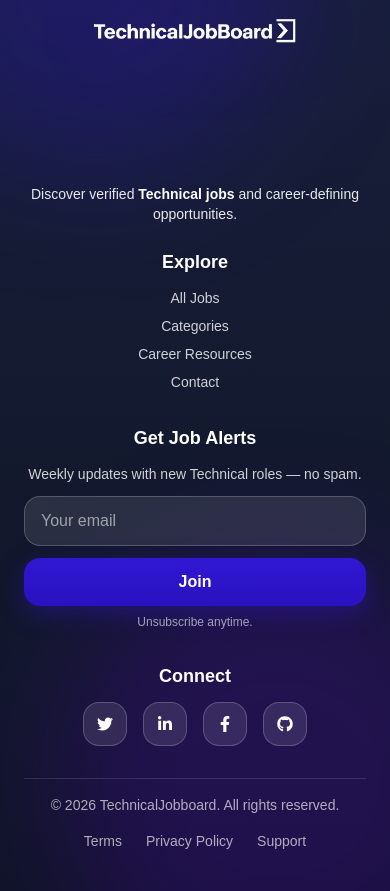
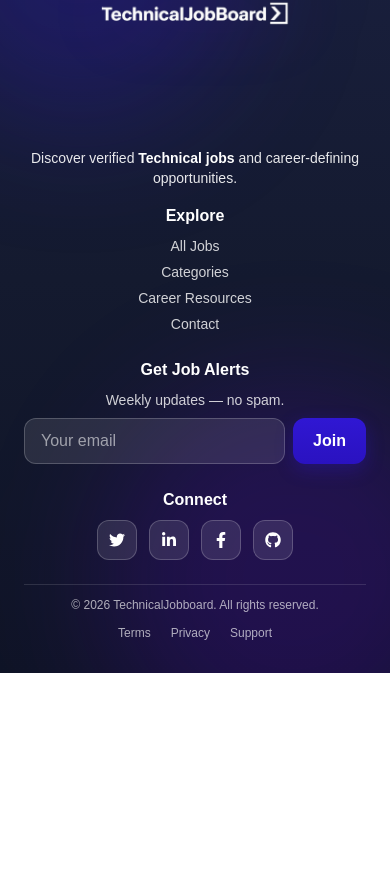
Before and after one commit to adebisidolapo/technicaljobboard, a Next.js app in the folder jobboard/: page / in a window 390 px wide. Shown: the part 8164-9055 px from the top of the page. After the commit the page ends 8837 px from the top, so only its background shows below. Built offline with nearby package versions, Linux system fonts and the light colour scheme.

Commit message:
update ui

```diff
--- a/jobboard/components/Footer.tsx
+++ b/jobboard/components/Footer.tsx
@@ -10,94 +10,111 @@ export default function Footer() {
       {/* Background */}
       <div className="relative bg-gradient-to-b from-[#1A2040] via-[#141A2F] to-[#0F1426]">
         {/* Glows */}
-        <div className="pointer-events-none absolute -top-24 -left-24 h-96 w-96 rounded-full bg-[#3017D3]/25 blur-3xl" />
-        <div className="pointer-events-none absolute -bottom-28 -right-28 h-[28rem] w-[28rem] rounded-full bg-[#6F00FC]/18 blur-3xl" />
+        <div className="pointer-events-none absolute -top-20 -left-20 h-80 w-80 rounded-full bg-[#3017D3]/25 blur-3xl" />
+        <div className="pointer-events-none absolute -bottom-24 -right-24 h-[24rem] w-[24rem] rounded-full bg-[#6F00FC]/18 blur-3xl" />
 
-        {/* Container */}
-        <div className="relative mx-auto max-w-7xl px-6 pt-6 pb-10">
-          {/* Logo + tagline (closer to top + spacing under logo) */}
+        {/* Container (LESS vertical padding) */}
+        <div className="relative mx-auto max-w-7xl px-6 pt-4 pb-8">
+
+          {/* LOGO + TAGLINE (TIGHT) */}
           <div className="flex flex-col items-center text-center">
             <img
               src="/logo.png"
               alt="TechnicalJobboard Logo"
-              className="w-[260px] sm:w-[320px] md:w-[380px] lg:w-[440px] h-auto object-contain drop-shadow-[0_0_40px_rgba(111,0,252,0.35)]"
+              className="
+                w-[240px]
+                sm:w-[280px]
+                md:w-[330px]
+                lg:w-[380px]
+                h-auto object-contain
+                drop-shadow-[0_0_32px_rgba(111,0,252,0.3)]
+              "
             />
 
-            {/* 👇 Space between logo and text */}
-            <p className="mt-4 text-white/90 text-sm sm:text-base max-w-2xl">
+            {/* MUCH CLOSER */}
+            <p className="mt-2 text-white/90 text-sm sm:text-base max-w-xl">
               Discover verified{" "}
               <span className="font-semibold text-white">Technical jobs</span>{" "}
               and career-defining opportunities.
             </p>
           </div>
 
-          {/* Columns (pulled up closer) */}
-          <div className="mt-6 md:mt-7 grid grid-cols-1 md:grid-cols-3 gap-8 md:gap-10 text-center">
+          {/* COLUMNS (PULLED UP HARD) */}
+          <div className="mt-4 md:mt-5 grid grid-cols-1 md:grid-cols-3 gap-6 md:gap-8 text-center">
+
             {/* Explore */}
             <div className="flex flex-col items-center">
-              <h3 className="font-semibold text-lg mb-3">Explore</h3>
-              <ul className="space-y-2 text-white/80 text-sm">
-                <li className="hover:text-white transition cursor-pointer">All Jobs</li>
-                <li className="hover:text-white transition cursor-pointer">Categories</li>
-                <li className="hover:text-white transition cursor-pointer">Career Resources</li>
-                <li className="hover:text-white transition cursor-pointer">Contact</li>
+              <h3 className="font-semibold text-base mb-2">Explore</h3>
+              <ul className="space-y-1.5 text-white/80 text-sm">
+                <li className="hover:text-white cursor-pointer">All Jobs</li>
+                <li className="hover:text-white cursor-pointer">Categories</li>
+                <li className="hover:text-white cursor-pointer">Career Resources</li>
+                <li className="hover:text-white cursor-pointer">Contact</li>
               </ul>
             </div>
 
             {/* Newsletter */}
             <div className="flex flex-col items-center">
-              <h3 className="font-semibold text-lg mb-3">Get Job Alerts</h3>
-              <p className="text-white/80 text-sm mb-3 max-w-sm">
-                Weekly updates with new Technical roles — no spam.
+              <h3 className="font-semibold text-base mb-2">Get Job Alerts</h3>
+              <p className="text-white/80 text-sm mb-2 max-w-sm">
+                Weekly updates — no spam.
               </p>
 
-              <div className="w-full max-w-sm flex flex-col sm:flex-row gap-3">
+              <div className="w-full max-w-sm flex gap-2">
                 <input
                   type="email"
                   placeholder="Your email"
-                  className="w-full px-4 py-3 rounded-2xl bg-white/10 border border-white/20 text-white placeholder:text-white/55 outline-none focus:ring-2 focus:ring-[#3017D3]/60"
+                  className="flex-1 px-4 py-2.5 rounded-xl bg-white/10 border border-white/20
+                             text-white placeholder:text-white/55 outline-none
+                             focus:ring-2 focus:ring-[#3017D3]/60"
                 />
                 <button
-                  type="button"
-                  className="w-full sm:w-auto px-6 py-3 rounded-2xl font-semibold transition bg-gradient-to-b from-[#3017D3] to-[#2a12c0] hover:from-[#3a22e6] hover:to-[#2a12c0] shadow-[0_8px_24px_rgba(48,23,211,0.35)]"
+                  className="
+                    px-5 py-2.5 rounded-xl font-semibold
+                    bg-gradient-to-b from-[#3017D3] to-[#2a12c0]
+                    hover:from-[#3a22e6] hover:to-[#2a12c0]
+                    shadow-[0_6px_18px_rgba(48,23,211,0.3)]
+                    transition
+                  "
                 >
                   Join
                 </button>
               </div>
-
-              <p className="mt-2 text-xs text-white/60">Unsubscribe anytime.</p>
             </div>
 
             {/* Connect */}
             <div className="flex flex-col items-center">
-              <h3 className="font-semibold text-lg mb-3">Connect</h3>
-              <div className="flex gap-4">
-                {[FaTwitter, FaLinkedinIn, FaFacebookF, FaGithub].map((Icon, i) => (
+              <h3 className="font-semibold text-base mb-2">Connect</h3>
+              <div className="flex gap-3">
+                {[FaTwitter, FaLinkedinIn, FaFacebookF, FaGithub].map(
+                  (Icon, i) => (
                     <a
                       key={i}
                       href="#"
-                    className="h-11 w-11 rounded-2xl bg-white/10 border border-white/20 flex items-center justify-center hover:bg-white/15 transition"
-                    aria-label="Social link"
+                      className="h-10 w-10 rounded-xl bg-white/10 border border-white/20
+                                 flex items-center justify-center hover:bg-white/15 transition"
                     >
                       <Icon />
                     </a>
-                ))}
+                  )
+                )}
               </div>
             </div>
           </div>
 
-          {/* Divider */}
-          <div className="mt-8 h-px bg-white/12" />
+          {/* Divider (closer) */}
+          <div className="mt-6 h-px bg-white/12" />
 
-          {/* Bottom */}
-          <div className="mt-4 flex flex-col md:flex-row items-center justify-between gap-4 text-white/65 text-sm">
+          {/* Bottom (tight) */}
+          <div className="mt-3 flex flex-col md:flex-row items-center justify-between gap-3 text-white/65 text-xs sm:text-sm">
             <p>© {year} TechnicalJobboard. All rights reserved.</p>
-            <div className="flex gap-6">
-              <span className="hover:text-white transition cursor-pointer">Terms</span>
-              <span className="hover:text-white transition cursor-pointer">Privacy Policy</span>
-              <span className="hover:text-white transition cursor-pointer">Support</span>
+            <div className="flex gap-5">
+              <span className="hover:text-white cursor-pointer">Terms</span>
+              <span className="hover:text-white cursor-pointer">Privacy</span>
+              <span className="hover:text-white cursor-pointer">Support</span>
             </div>
           </div>
+
         </div>
       </div>
     </footer>
```
Lines whose indentation alone changed are shown as unchanged.
